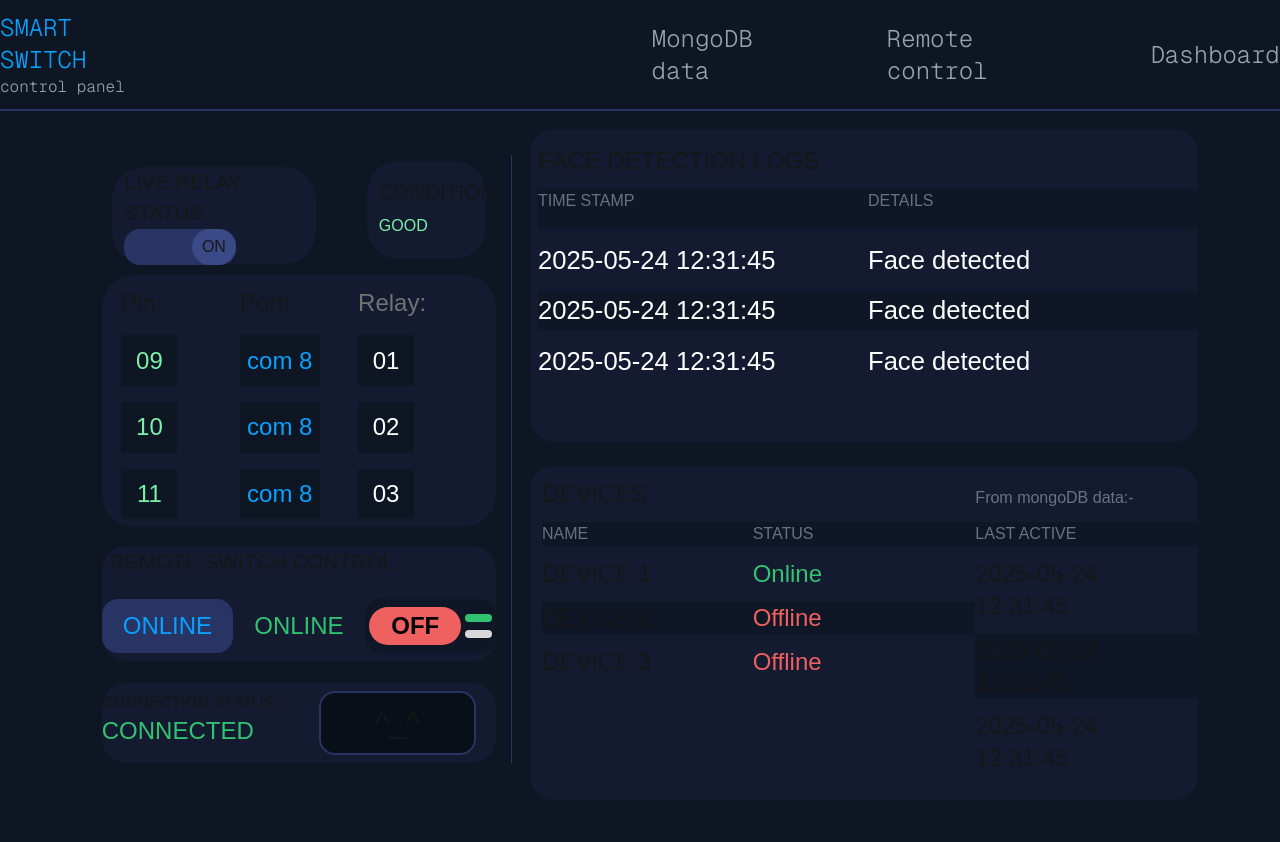
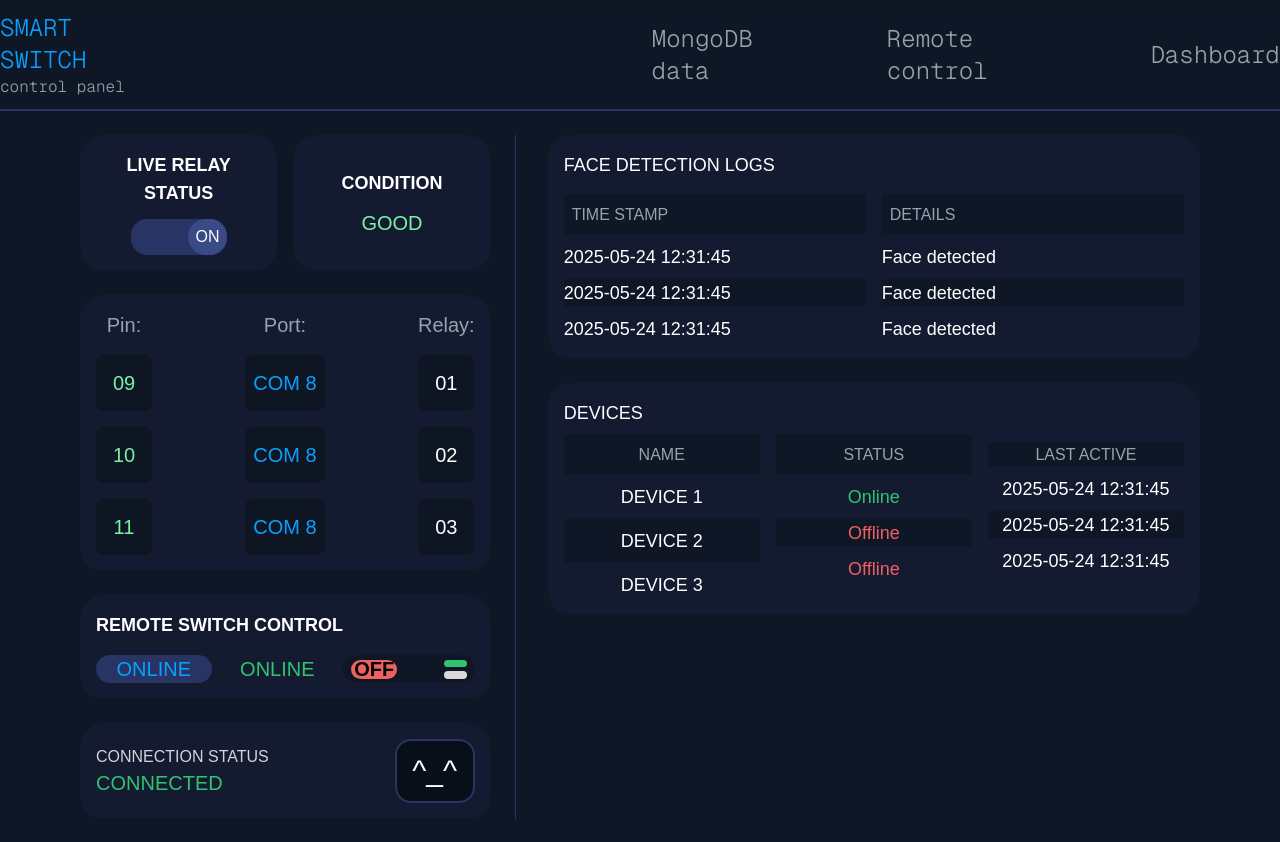
Before and after one commit to roshanpanda666/admin-dashboard--of-smartswitch, a Next.js app: page / in a window 1280 px wide. Before the commit the page ends 807 px from the top, so only its background shows below. Built offline with nearby package versions, Linux system fonts and the light colour scheme.

Commit message:
small changes

```diff
--- a/app/components/Home.js
+++ b/app/components/Home.js
@@ -1,163 +1,127 @@
 import Nav from './Nav'
+const Home = () => {
 
-const Home = () => {
   return (
-    <div>
+    <div className="min-h-screen bg-[#0F1727] text-white">
+      <Nav />
+      <div className="flex flex-col lg:flex-row justify-center items-start w-full px-4 lg:px-20 py-6 gap-8">
 
-        <Nav className="hidden lg:block"></Nav>
-        <div className='flex justify-center items-center lg:flex-row flex-col '>
-          <div className='lg:border-r-[1px] border-0 border-[#273464] lg:w-[40%] w-full  flex flex-col justify-center lg:items-end items-center'>
-            <div className='lg:w-[83%] w-full h-30 flex justify-center items-center'>
-              <div className='lg:w-[60%] h-[90%] w-full flex justify-center items-center lg:justify-center '>
-                <div className='rounded-4xl bg-[#141A30] h-[90%] w-[80%] lg:w-[80%] flex flex-col justify-center lg:justify-center lg:items-start items-center'>
-                  <div className='lg:text-[1.3rem] test-[0.5rem] lg:ml-3 text-center lg:text-start' >LIVE RELAY STATUS</div>
-                  <div>
-                    <div className='rounded-2xl lg:w-28 w-16 h-9 bg-[#273464] flex text-center items-center justify-end ml-3'>
-                      <div className='text-center rounded-full bg-[#3a4a87] w-[40%] h-full flex justify-center items-center'>
-                        ON
+        {/* Left Side */}
+        <div className="w-full lg:w-[40%] flex flex-col gap-6  lg:border-r-[1px] border-r-[#273464] lg:pr-6">
+
+          {/* Relay & Condition */}
+          <div className="flex flex-col lg:flex-row gap-4 text-center">
+            <div className="flex-1 bg-[#141A30] p-4 rounded-3xl flex flex-col justify-center items-center">
+              <h3 className="text-lg font-semibold">LIVE RELAY STATUS</h3>
+              <div className="mt-3 w-24 h-9 bg-[#273464] rounded-2xl flex items-center justify-end">
+                <div className="w-[40%] h-full bg-[#3a4a87] rounded-full flex items-center justify-center">ON</div>
+              </div>
+            </div>
+            <div className="flex-1 bg-[#141A30] p-4 rounded-3xl flex flex-col justify-center items-center">
+              <h3 className="text-lg font-semibold">CONDITION</h3>
+              <div className="mt-3 text-green-300 text-xl">GOOD</div>
+            </div>
+          </div>
+
+          {/* Pin/Port/Relay Info */}
+          <div className="bg-[#141A30] rounded-3xl p-4 flex justify-between">
+            <div className="flex flex-col gap-4 items-center text-xl">
+              <span className="text-gray-400">Pin:</span>
+              <div className="w-14 h-14 bg-[#0E1523] text-green-300 flex items-center justify-center rounded-lg">09</div>
+              <div className="w-14 h-14 bg-[#0E1523] text-green-300 flex items-center justify-center rounded-lg">10</div>
+              <div className="w-14 h-14 bg-[#0E1523] text-green-300 flex items-center justify-center rounded-lg">11</div>
+            </div>
+            <div className="flex flex-col gap-4 items-center text-xl">
+              <span className="text-gray-400">Port:</span>
+              <div className="w-20 h-14 bg-[#0E1523] text-[#09A1FF] flex items-center justify-center rounded-lg">COM 8</div>
+              <div className="w-20 h-14 bg-[#0E1523] text-[#09A1FF] flex items-center justify-center rounded-lg">COM 8</div>
+              <div className="w-20 h-14 bg-[#0E1523] text-[#09A1FF] flex items-center justify-center rounded-lg">COM 8</div>
+            </div>
+            <div className="flex flex-col gap-4 items-center text-xl">
+              <span className="text-gray-400">Relay:</span>
+              <div className="w-14 h-14 bg-[#0E1523] flex items-center justify-center rounded-lg">01</div>
+              <div className="w-14 h-14 bg-[#0E1523] flex items-center justify-center rounded-lg">02</div>
+              <div className="w-14 h-14 bg-[#0E1523] flex items-center justify-center rounded-lg">03</div>
+            </div>
+          </div>
+
+          {/* Remote Control */}
+          <div className="bg-[#141A30] rounded-3xl p-4 flex flex-col gap-2">
+            <h3 className="text-lg font-semibold">REMOTE SWITCH CONTROL</h3>
+            <div className="flex gap-2 mt-2">
+              <div className="flex-1 bg-[#273464] text-[#09A1FF] rounded-2xl flex items-center justify-center text-xl">ONLINE</div>
+              <div className="flex-1 text-[#31C370] flex items-center justify-center text-xl">ONLINE</div>
+              <div className="flex-1 bg-[#0F1727] rounded-2xl flex items-center justify-between px-2">
+                <div className="bg-[#EF6060] w-[40%] h-[70%] flex items-center justify-center  font-bold text-black rounded-full text-xl">OFF</div>
+                <div className="flex flex-col gap-1 w-[20%] h-[70%]">
+                  <div className="w-full h-2 bg-[#31C370] rounded-4xl"></div>
+                  <div className="w-full h-2 bg-[#D9D9D9] rounded-4xl"></div>
                 </div>
               </div>
             </div>
           </div>
 
+          {/* Connection Status */}
+          <div className="bg-[#141A30] rounded-3xl p-4 flex justify-between items-center">
+            <div>
+              <h3 className="text-md text-gray-300">CONNECTION STATUS</h3>
+              <div className="text-[#31C370] text-xl">CONNECTED</div>
             </div>
-              <div className='lg:w-[40%] w-full h-[90%] flex justify-center items-start lg:justify-center '>
-              <div className='rounded-4xl bg-[#141A30] h-[90%] w-[70%] flex flex-col justify-center items-start '>
-                  <div className='lg:text-[1.3rem] text-[0.6rem] ml-3'>CONDITION</div>
-                  <div>
-                    <div className=' w-28 h-9 flex text-center items-center justify-start ml-3'>
-                      <div className='text-start text-green-300'>
-                        GOOD
-                      </div>
-                    </div>
-                  </div>
-                </div>
-              </div>
-            </div>
-            <div className='lg:w-[83%] w-[93%] flex justify-center items-center  h-63 lg:mt-0 mt-3'>
-              <div className='w-[93%] h-full rounded-4xl bg-[#141A30] flex justify-center items-center'>
-                <div className='h-full w-[30%] flex flex-col lg:text-2xl'>
-                  <div className='mt-3'>Pin:</div>
-                  <div className='bg-[#0E1523] flex justify-center items-center w-14 h-14 mt-4 text-green-300'>09</div>
-                  <div className='bg-[#0E1523] flex justify-center items-center w-14 h-14 mt-4 text-green-300'>10</div>
-                  <div className='bg-[#0E1523] flex justify-center items-center w-14 h-14 mt-4 text-green-300 mb-2'>11</div>
-
-                </div>
-                <div className='h-full w-[30%] flex flex-col lg:text-2xl'>
-                  <div className='mt-3'>Port:</div>
-                  <div className='bg-[#0E1523] flex justify-center items-center w-20 h-14 mt-4 text-[#09A1FF]'>com 8</div>
-                  <div className='bg-[#0E1523] flex justify-center items-center w-20 h-14 mt-4 text-[#09A1FF]'>com 8</div>
-                  <div className='bg-[#0E1523] flex justify-center items-center w-20 h-14 mt-4 text-[#09A1FF] mb-2'>com 8</div>
-
-                </div>
-                <div className='h-full w-[30%] flex flex-col lg:text-2xl'>
-                  <div className='mt-3 text-[#727272]'>Relay:</div>
-                  <div className='bg-[#0E1523] flex justify-center items-center w-14 h-14 mt-4 text-white'>01</div>
-                  <div className='bg-[#0E1523] flex justify-center items-center w-14 h-14 mt-4 text-white'>02</div>
-                  <div className='bg-[#0E1523] flex justify-center items-center w-14 h-14 mt-4 text-white mb-2'>03</div>
-
-                </div>
-              </div>
-            </div>
-            <div className='lg:w-[83%] w-[93%]  h-32 flex justify-center items-center mt-3'>
-              <div className='bg-[#141A30] h-[90%] w-[93%] rounded-3xl flex justify-center items-center flex-col mt-7 lg:mt-0'>
-                  <div className=' w-full h-full lg:text-[1.3rem] ml-4'>
-                    REMOTE SWITCH CONTROL
-                  </div>
-                  <div className=' w-full h-full flex mb-2'>
-                    <div className=' w-full h-full bg-[#273464] text-[#09A1FF] rounded-2xl flex justify-center items-center text-center lg:text-2xl'> ONLINE</div>
-                    <div className=' w-full h-full lg:text-2xl text-[#31C370] flex justify-center items-center text-center'>ONLINE</div>
-                    <div className='bg-[#0F1727] w-full h-full rounded-2xl flex justify-center items-center'>
-                      <div className='bg-[#EF6060] w-[70%] h-[70%] rounded-3xl text-black text-center lg:text-2xl justify-center items-center flex font-bold'>OFF</div>
-                      <div className='ml-1 w-[20%] h-[70%] flex flex-col justify-center items-center'>
-                        <div className='w-full h-2 bg-[#31C370] rounded-4xl'></div>
-                        <div className='w-full h-2 bg-[#D9D9D9] rounded-4xl mt-2'></div>
-
+            <div className="border-2 border-[#273464] bg-[#090F19] rounded-2xl w-20 h-16 flex items-center justify-center text-3xl">^_^</div>
           </div>
         </div>
 
+        {/* Right Side */}
+        <div className="w-full lg:w-[60%] flex flex-col gap-6">
+
+          {/* Face Detection Logs */}
+          <div className="bg-[#141A30] rounded-3xl p-4">
+            <h3 className="text-lg mb-4">FACE DETECTION LOGS</h3>
+            <div className="grid grid-cols-2 gap-4">
+              <div>
+                <div className="bg-[#0F1727] text-gray-400 p-2">TIME STAMP</div>
+                <div className="mt-2 text-lg">2025-05-24 12:31:45</div>
+                <div className="mt-2 bg-[#0F1727] text-lg ">2025-05-24 12:31:45</div>
+                <div className="mt-2 text-lg">2025-05-24 12:31:45</div>
               </div>
-
-              </div>
-            </div>
-            <div className='lg:w-[83%] w-[93%] flex justify-center items-center  h-20 lg:mt-4 mt-12'>
-              <div className=' bg-[#141A30] rounded-3xl w-[93%] h-full flex justify-center items-center'>
-              <div className=' w-full h-full'>
-                <div className='mt-2'>CONNECTION STATUS</div>
-                <div className='text-[#31C370] lg:text-2xl'>CONNECTED</div>
-              </div>
-              <div className=' w-full h-full flex justify-center items-center '>
-                <div className='border-2 rounded-2xl border-[#273464] bg-[#090F19] h-[80%] w-[80%] flex justify-center items-center text-3xl'> ^_^ </div>
-              </div>
-              </div>
-
-            </div>
-          </div>
-          {/* right side */}
-          <div className=' lg:w-[60%] w-full h-[87vh] flex justify-center items-center flex-col mt-10 lg:mt-0'>
-            <div className='h-full w-full flex justify-center items-center lg:-ml-16'>
-              <div className='h-[90%] w-[87%] bg-[#141A30] rounded-3xl flex flex-col'>
-                  <div className='mt-4 lg:text-2xl ml-2'>FACE DETECTION LOGS</div>
-                  <div className=' h-full w-full flex'>
-                    <div className=' ml-2 h-full w-full'>
-                      <div className='mt-3 text-gray-500 bg-[#0F1727] h-10'>TIME STAMP</div>
-                      <div className='mt-3 text-white lg:text-[1.6rem]'>2025-05-24 12:31:45</div>
-                      <div className='mt-3 text-white lg:text-[1.6rem] bg-[#0F1727]'>2025-05-24 12:31:45</div>
-                      <div className='mt-3 text-white lg:text-[1.6rem]'>2025-05-24 12:31:45</div>
-
-                    </div>
-                    <div className='h-full w-full '>
-                    <div className='mt-3 text-gray-500 bg-[#0F1727] h-10'>DETAILS</div>
-                      <div className='mt-3 text-white lg:text-[1.6rem]'>Face detected</div>
-                      <div className='mt-3 text-white lg:text-[1.6rem] bg-[#0F1727]'>Face detected</div>
-                      <div className='mt-3 text-white lg:text-[1.6rem]'>Face detected</div>
-
+              <div>
+                <div className="bg-[#0F1727] text-gray-400 p-2">DETAILS</div>
+                <div className="mt-2 text-lg">Face detected</div>
+                <div className="mt-2 bg-[#0F1727] text-lg">Face detected</div>
+                <div className="mt-2 text-lg">Face detected</div>
               </div>
             </div>
           </div>
 
+          {/* Devices */}
+          <div className="bg-[#141A30] rounded-3xl p-4">
+            <h3 className="text-lg mb-2">DEVICES</h3>
+            <div className="grid grid-cols-3 gap-4 text-center">
+              <div>
+                <div className="bg-[#0F1727] text-gray-400 p-2">NAME</div>
+                <div className="mt-2 text-lg">DEVICE 1</div>
+                <div className="mt-2 bg-[#0F1727] text-lg p-2">DEVICE 2</div>
+                <div className="mt-2 text-lg">DEVICE 3</div>
               </div>
-            <div className='h-full w-full flex justify-center items-center lg:-ml-16'>
-            <div className='h-[96%] w-[87%] bg-[#141A30] rounded-3xl flex '>
-                  <div className=' h-full w-full flex flex-col'>
-                    <div className='lg:text-2xl mt-3 ml-3'>DEVICES</div>
-                    <div className=' mt-3 ml-3 text-gray-500 bg-[#0F1727]'>NAME</div>
-                    <div className='lg:text-2xl mt-3 ml-3 '>DEVICE 1</div>
-                    <div className='lg:text-2xl mt-3 ml-3 bg-[#0F1727]'>DEVICE 2</div>
-                    <div className='lg:text-2xl mt-3 ml-3'>DEVICE 3</div>
-
-
-
-
+              <div>
+                <div className="bg-[#0F1727] text-gray-400 p-2">STATUS</div>
+                <div className="mt-2 text-[#31C370] text-lg">Online</div>
+                <div className="mt-2 bg-[#0F1727] text-[#EF6060] text-lg">Offline</div>
+                <div className="mt-2 text-[#EF6060] text-lg">Offline</div>
               </div>
-                  <div className=' h-full w-full'>
-                  <div className='lg:text-2xl lg:mt-14 mt-12'></div>
-                    <div className=' lg:mt-3  text-gray-500 bg-[#0F1727]'>STATUS</div>
-                    <div className='lg:text-2xl mt-3 text-[#31C370]'>Online</div>
-                    <div className='lg:text-2xl mt-3 bg-[#0F1727] text-[#EF6060]'>Offline</div>
-                    <div className='lg:text-2xl mt-3 text-[#EF6060]'>Offline</div>
-
-                  </div>
-                  <div className=' h-full w-full flex flex-col'>
-                    <div className='text-gray-500 lg:mt-5'>From mongoDB data:-</div>
-                    <div className=' lg:mt-3 text-gray-500 bg-[#0F1727]'>LAST ACTIVE</div>
-                    <div className='lg:text-2xl text-[0.8rem] lg:mt-3 mt-6'>2025-05-24 12:31:45</div>
-                    <div className='lg:text-2xl text-[0.8rem] mt-3 lg:bg-[#0F1727]'>2025-05-24 12:31:45</div>
-                    <div className='lg:text-2xl text-[0.8rem] mt-3'>2025-05-24 12:31:45</div>
-
-
-
-
+              <div>
+                <div className="bg-[#0F1727] text-gray-400 mt-2">LAST ACTIVE</div>
+                <div className="mt-2 text-sm lg:text-lg">2025-05-24 12:31:45</div>
+                <div className="mt-2 bg-[#0F1727] text-sm lg:text-lg">2025-05-24 12:31:45</div>
+                <div className="mt-2 text-sm lg:text-lg">2025-05-24 12:31:45</div>
               </div>
             </div>
           </div>
 
         </div>
       </div>
+    </div>
+  );
+};
 
-
-    </div>
-  )
-}
-
-export default Home
+export default Home;
```
Lines whose indentation alone changed are shown as unchanged.
